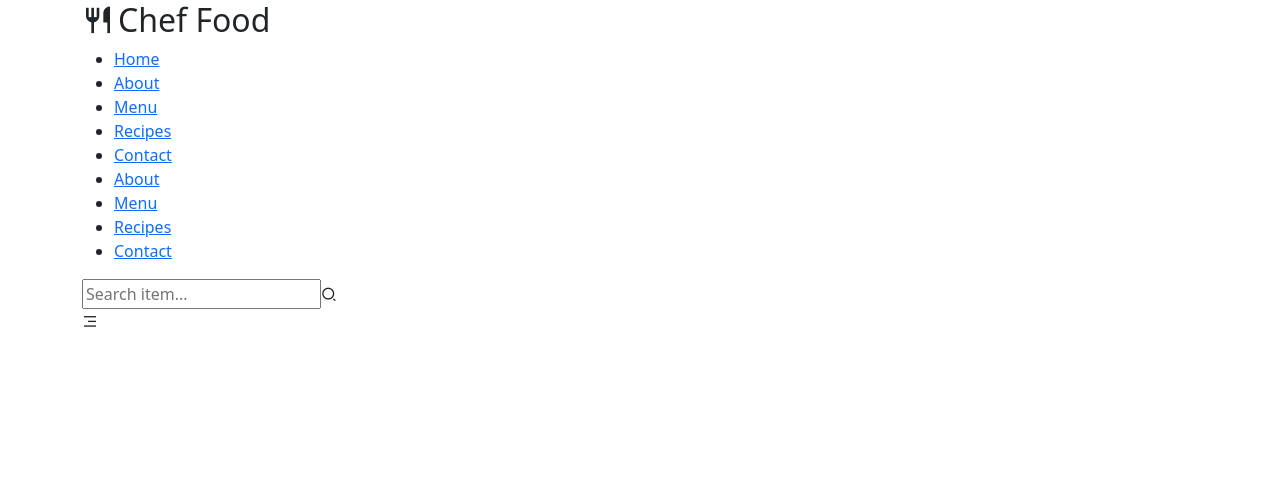
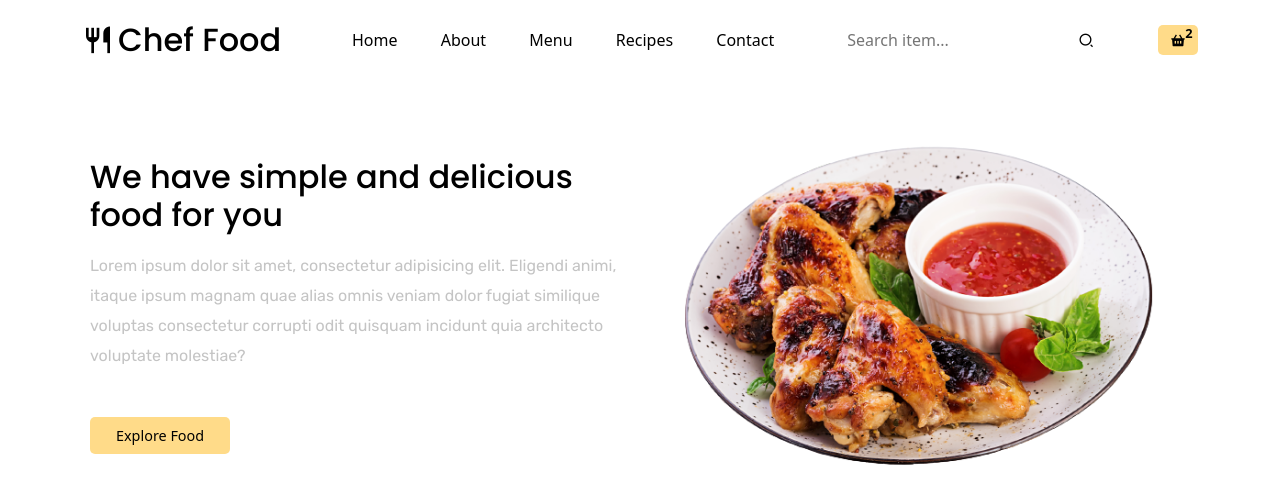
Before and after one commit to YOOBAMAWHEREISMYCLOTHES/diploma_site5, a React (Create React App) app: page / in a window 1280 px wide. Shown: the top 504 px of the page. Built offline with nearby package versions, Linux system fonts and the light colour scheme.

Commit message:
second commit, added side menu, responsive and slider

```diff
--- a/package.json
+++ b/package.json
@@ -12,9 +12,11 @@
     "react-dom": "^18.2.0",
     "react-router": "^6.8.1",
     "react-scripts": "5.0.1",
+    "react-slick": "^0.29.0",
     "reactstrap": "^9.1.6",
     "remixicon": "^2.5.0",
     "sass": "^1.58.3",
+    "slick-carousel": "^1.8.1",
     "web-vitals": "^2.1.4"
   },
   "scripts": {
--- a/src/App.css
+++ b/src/App.css
@@ -1,38 +1,46 @@
-.App {
-  text-align: center;
+/* =========== google fonts =========== */
+@import url("https://fonts.googleapis.com/css2?family=Poppins:wght@100;200;300;400;500;600;700&display=swap");
+
+@import url("https://fonts.googleapis.com/css2?family=Rubik:wght@300;400;500;600&display=swap");
+
+/* ======== base style ======= */
+
+* {
+  margin: 0;
+  padding: 0;
+  box-sizing: border-box;
 }
 
-.App-logo {
-  height: 40vmin;
-  pointer-events: none;
+body,
+html {
+  background: #FFF;
 }
 
-@media (prefers-reduced-motion: no-preference) {
-  .App-logo {
-    animation: App-logo-spin infinite 20s linear;
-  }
+section,
+footer {
+  padding: 70px 0px;
 }
 
-.App-header {
-  background-color: #282c34;
-  min-height: 100vh;
-  display: flex;
-  flex-direction: column;
-  align-items: center;
-  justify-content: center;
-  font-size: calc(10px + 2vmin);
-  color: white;
+h1,
+h2 {
+  font-size: 2rem;
+  font-weight: 500;
+  font-family: "Poppins", sans-serif;
+  color: black;
 }
 
-.App-link {
-  color: #61dafb;
+p {
+  font-size: 1rem;
+  color: #c4c4c4;
+  line-height: 30px;
+  font-family: "Rubik", sans-serif;
 }
 
-@keyframes App-logo-spin {
-  from {
-    transform: rotate(0deg);
-  }
-  to {
-    transform: rotate(360deg);
-  }
+a {
+  text-decoration: none;
+  color: unset;
 }
+
+i {
+  color: black;
+}
--- a/src/assets/fake-data/slider.js
+++ b/src/assets/fake-data/slider.js
@@ -1,8 +1,9 @@
 import sliderImg01 from "../images/slider1.png";
 import sliderImg02 from "../images/slider2.png";
-import sliderImg03 from "../images/slider03";
+import sliderImg03 from "../images/slider03.png";
 
-/*export default sliderData = [
+
+export const sliderData = [
   {
     id: "01",
     title: "We have simple and delicious food for you",
@@ -21,4 +22,4 @@ import sliderImg03 from "../images/slider03";
     desc: "Lorem ipsum dolor sit amet, consectetur adipisicing elit. Eligendi animi, itaque ipsum magnam quae alias omnis veniam dolor fugiat similique voluptas consectetur corrupti odit quisquam incidunt quia architecto voluptate molestiae?",
     imgUrl: sliderImg03,
   },
-];*/
+];
--- a/src/components/Header.jsx
+++ b/src/components/header/Header.jsx
@@ -1,6 +1,6 @@
-import '../styles/_header.scss';
+import './header.css';
 
-import React from 'react';
+import React, { useRef } from 'react';
 import { Container } from 'reactstrap';
 
 const navLinks = [
@@ -28,6 +28,11 @@ const navLinks = [
 ]
 
 const Header = () => {
+
+const menuRef = useRef();
+
+const menuToggle = () => menuRef.current.classList.toggle('active_menu');
+
   return (
     <header className='header'>
         <Container>
@@ -37,33 +42,38 @@ const Header = () => {
                         <span><i class="ri-restaurant-fill"></i></span> Chef Food
                     </h2>
                 </div>
-                <div className='nav_menu'>
+                <div className='nav_menu' ref={menuRef}>
+                <div className='nav_list_wrapper d-flex align-items-center gap-5'>
                 <ul className='nav_list'>
 
                 {
                     navLinks.map((item, index)=>(
                         <li className='nav_item' key={index}>
-                        <a href={item.url}>{item.display}</a>
+                        <a href={item.url} onClick={menuToggle}>{item.display}</a>
                         </li>
                     ))
                 }
+                </ul>
 
-                <li className='nav_item'><a href='#'>About</a></li>
-
-                <li className='nav_item'><a href='#'>Menu</a></li>
-                <li className='nav_item'><a href='#'>Recipes</a></li>
-                <li className='nav_item'><a href='#'>Contact</a></li>
-
-                </ul>
-                </div>
                 <div className='menu_right'>
                     <div className='custom_search'>
                         <input type='text' placeholder='Search item...' />
                         <span><i class="ri-search-2-line"></i></span>
                     </div>
                 </div>
-                <div className='mobile_menu'></div>
-                <span><i class="ri-menu-3-line"></i></span>
+                </div>
+                </div>
+
+                <div>
+                    <span className='cart_icon'>
+                    <i class="ri-shopping-basket-2-fill"></i>
+                    <span className='badge'>2</span>
+                    </span>
+                </div>
+
+                <div className='mobile_menu'>
+                <span><i class='ri-menu-3-line' onClick={menuToggle}></i></span>
+                </div>
             </div>
         </Container>
 
--- /dev/null
+++ b/src/components/header/header.css
@@ -0,0 +1,149 @@
+.header {
+    width: 100%;
+    height: 80px;
+    line-height: 80px;
+    position: fixed;
+    top: 0;
+    left: 0;
+    z-index: 9;
+}
+
+.navigation {
+    display: flex;
+    align-items: center;
+    justify-content: space-between;
+}
+
+.logo h2 {
+    margin-bottom: 0;
+}
+
+.nav_list {
+    display: flex;
+    align-items: center;
+    margin-bottom: 0;
+    list-style: none;
+    column-gap: 2.7rem;
+}
+
+.nav_item a{
+    color: black;
+    cursor: pointer;
+    transition: 0.3s;
+}
+
+.nav_item a:hover {
+    color: #FFDB89;
+}
+
+.custom_search {
+    display: flex;
+    align-items: center;
+    padding: 10px 25px;
+    height: 35px;
+    border-radius: 50px;
+    background-color: #FFF;
+}
+
+.custom_search input {
+    border: none;
+    outline: none;
+    background: transparent;
+    color: black;
+}
+
+.custom_search span i {
+    cursor: pointer;
+}
+
+.mobile_menu span i {
+    font-size: 1.3rem;
+}
+
+.mobile_menu {
+    display: none;
+}
+
+.cart_icon {
+    position: relative;
+    z-index: 999;
+    width: 40px;
+    height: 30px;
+    border-radius: 5px;
+    background: #FFDB89;
+    display: flex;
+    align-items: center;
+    justify-content: center;
+}
+
+.badge {
+    position: absolute;
+    top: -2px;
+    right: -3px;
+    z-index: 1000;
+    color: black;
+    font-size: 0.8rem;
+    font-weight: 700;
+}
+
+/*==================Make it Responsive==================*/
+
+@media only screen and (max-width:992px) {
+    .nav_menu {
+        position: fixed;
+        top: 0;
+        left: 0;
+        width:100%;
+        height: 100%;
+        z-index: 99;
+        display: none;
+    }
+
+    .nav_list_wrapper {
+        position: absolute;
+        top: 0;
+        right: 0;
+        width: 250px;
+        height: 100%;
+        z-index: 100;
+        background: #FFDB89;
+        flex-direction: column;
+        box-shadow: 5px 5px 15px -5px red;
+        justify-content: center !important;
+        padding: 0px 20px;
+    }
+
+    .nav_list {
+        flex-direction: column;
+        padding: 0;
+    }
+
+    .nav_item a {
+        font-size: 0.9rem;
+    }
+
+    .header {
+        line-height: 40px;
+        padding: 10px 0px;
+    }
+
+    .custom_search {
+        border: 1px solid white;
+        background-color: #FFDB89;
+        padding: 5px 15px;
+        font-size: 0.9rem;
+        height: 30px;
+        margin-top: 15px;
+    }
+
+    .mobile_menu {
+        display: block;
+    }
+
+    .logo h2 {
+        font-size: 1.5rem;
+    }
+    .active_menu {
+        display: block;
+    }
+}
--- /dev/null
+++ b/src/components/hero-slider/HeroSlider.jsx
@@ -0,0 +1,34 @@
+
+
+import React from 'react';
+import { Container } from 'reactstrap';
+import Slider from 'react-slick';
+import  { sliderData }  from '../../assets/fake-data/slider';
+import './slider.css';
+
+const HeroSlider = () => {
+  return <section>
+    <Container>
+        <Slider>
+            {
+                sliderData.map(item => (
+                    <div>
+                        <div className='slider_wrapper d-flex align-items-center justify-content-between pt-5'>
+                        <div className='slider_content w-50 ps-2'>
+                        <h2 className='mb-3'>{item.title}</h2>
+                        <p>{item.desc}</p>
+                        <button className='btn'>Explore Food</button>
+                        </div>
+                        <div className='slider_img w-50'>
+                        <img src={item.imgUrl} alt='' className='w-100'/>
+                        </div>
+                        </div>
+                    </div>
+                ))
+            }
+        </Slider>
+    </Container>
+  </section>
+}
+
+export default HeroSlider;
--- /dev/null
+++ b/src/components/hero-slider/slider.css
@@ -0,0 +1,11 @@
+.btn {
+    padding: 7px 25px;
+    border-radius: 5px;
+    background: #FFDB89;
+    color: black;
+    font-size: 0.9rem;
+    margin-top: 30px;
+}
+.btn:hover {
+    color: bisque;
+}
--- a/src/index.js
+++ b/src/index.js
@@ -4,6 +4,8 @@ import ReactDOM from 'react-dom/client';
 import './index.css';
 import "bootstrap/dist/css/bootstrap.css";
 import "remixicon/fonts/remixicon.css";
+import "slick-carousel/slick/slick.css";
+import "slick-carousel/slick/slick-theme.css";
 import App from './App';
 
 const root = ReactDOM.createRoot(document.getElementById('root'));
--- a/src/pages/Home.jsx
+++ b/src/pages/Home.jsx
@@ -1,9 +1,11 @@
 import React, { Fragment } from 'react'
-import Header from '../components/Header'
+import Header from '../components/header/Header'
+import HeroSlider from '../components/hero-slider/HeroSlider';
 
 const Home = () => {
   return <Fragment>
     <Header />
+    <HeroSlider />
   </Fragment>
 
 }
--- a/src/styles/style.scss
+++ /dev/null
@@ -1 +0,0 @@
-@import 'header';
```
Also changed, not shown: src/styles/_header.scss (deleted), 1 other file (tests, documents, lock files or other folders).
